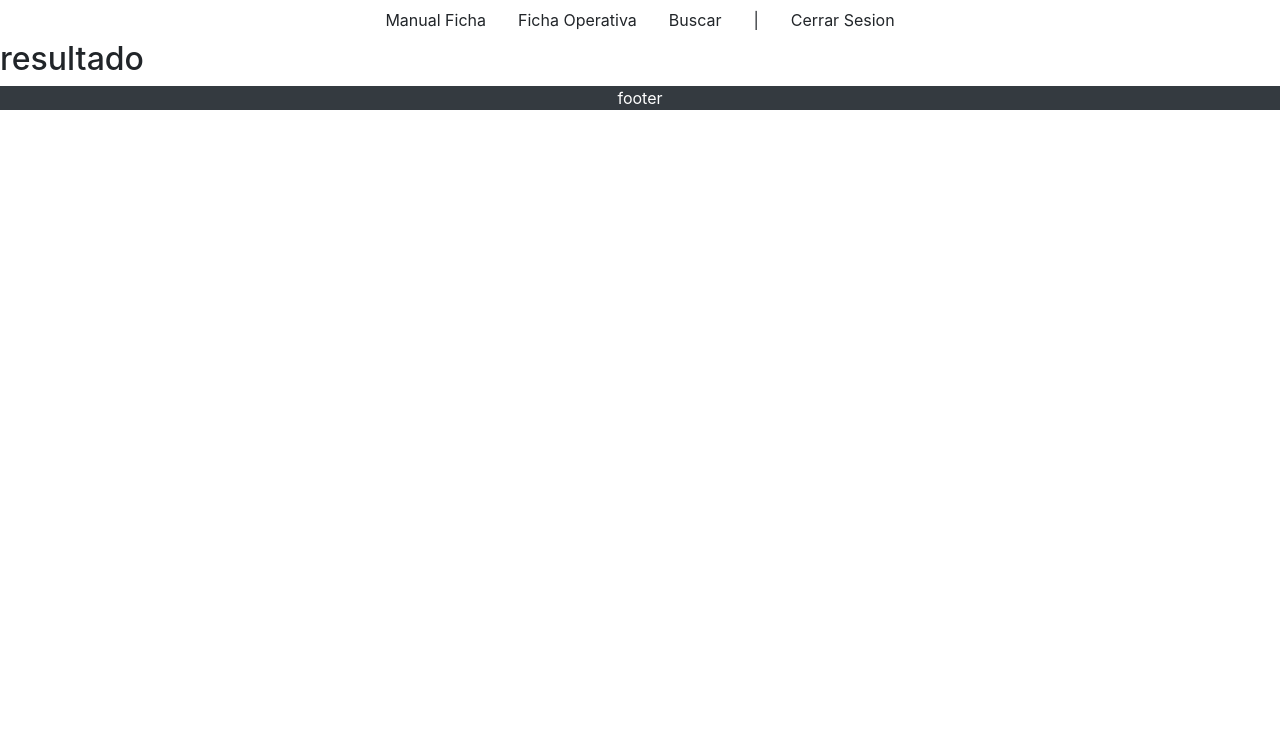
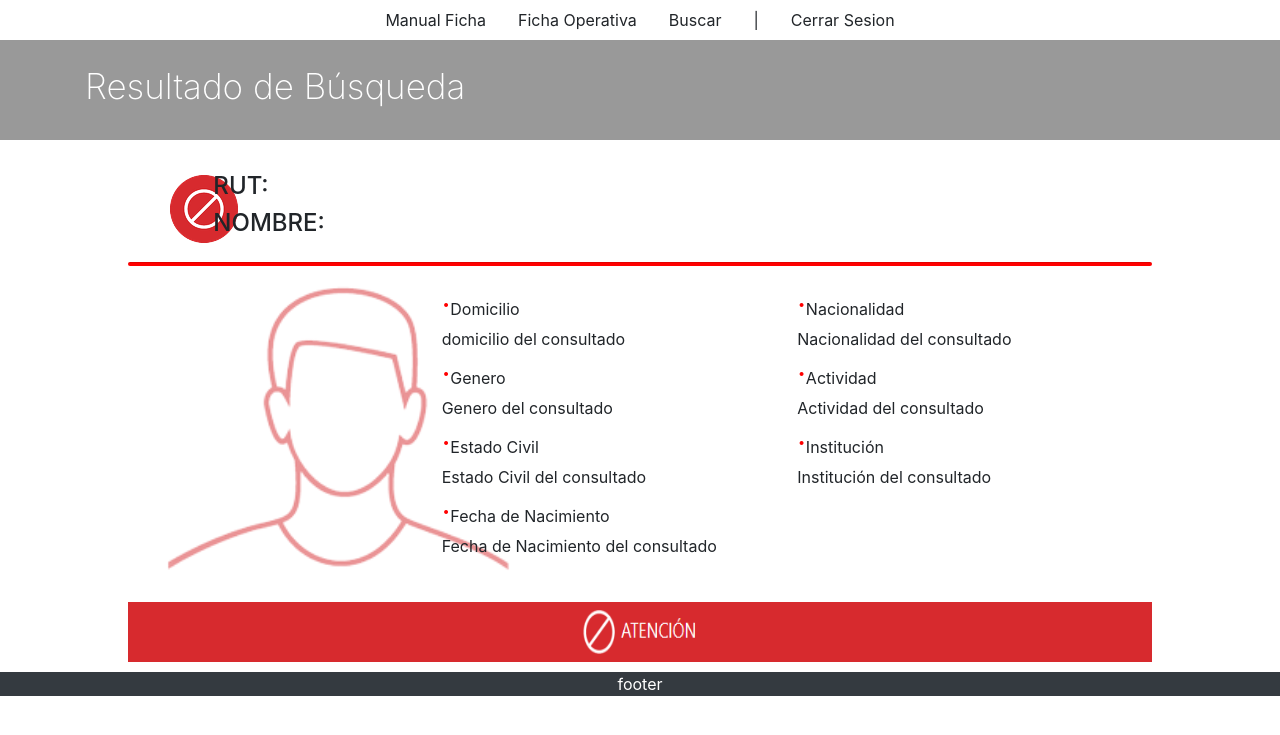
Before and after one commit to Francisco-pizarro/ordenes_detencion, a Django app: page /resultado/ in a window 1280 px wide. Shown: the top 735 px of the page. Run offline with Django 4.2, Linux system fonts and the light colour scheme; some libraries are stand-ins or nearby versions.

Commit message:
Avances Template resultado

```diff
--- a/Ordenesdetencion/static/css/estilos.css
+++ b/Ordenesdetencion/static/css/estilos.css
@@ -0,0 +1,42 @@
+.title-busqueda{
+    font-size: 35px;
+    color: #FFF;
+    font-weight: 200;
+}
+
+.fondo-jumbotron{
+    background: #999999;
+    padding: 25px;
+}
+
+hr{
+    height: 3px;
+    width:80%;
+    background: red;
+    border-radius: 2px;
+
+}
+
+.punto-rojo{
+    color:red;
+    font-size: 30px;
+
+}
+
+.img-alerta-roja{
+    margin-left: 150px;
+}
+
+.img-user-rojo{
+    margin-left: 150px;
+    height: 300px;
+    width: 350px;
+}
+
+.msg-alerta{
+    margin-top: 20px;
+    margin-left: 10%;
+    margin-bottom: 10px;
+    width: 80%;
+    height: 60px;
+}
--- a/Ordenesdetencion/templates/resultado.html
+++ b/Ordenesdetencion/templates/resultado.html
@@ -1,13 +1,85 @@
 {% extends 'index.html' %}
-
+{% load static %}
 {% block title %} resultados {% endblock %}
 
 
 {% block contenido %}
 
-<h2>
-  resultado
-</h2>
+<!doctype html>
+<html lang="en">
+  <body>
+
+    <div class="jumbotron jumbotron-fluid fondo-jumbotron">
+      <div class="container">
+        <h3 class="display-4 title-busqueda">Resultado de Búsqueda</h3>
+      </div>
+    </div>
+    <div class="container-fluid contenedor-superior ">
+      <div class="row">
+        <div class="col-2">
+          <img class="img-alerta-roja" src="{% static 'img/btn-rojo.png' %}">
+        </div>
+        <div class="col-10">
+          <div class="row"><p class="h4">RUT: </p></div>
+          <div class="row"><p class="h4">NOMBRE: </p></div>
+        </div>
+      </div>
+    </div>
+    <hr>
+    <div class="container-fluid">
+      <div class="row">
+        <div class="col-4">
+          <img class="img-user-rojo" src="{% static 'img/user-rojo.png' %}">
+        </div>
+        <div class="col-8">
+          <div class="row">
+            <div class="col-5"><span class="punto-rojo">·</span>Domicilio</div>
+            <div class="col-5"><span class="punto-rojo">·</span>Nacionalidad</div>
+          </div>
+          <div class="row">
+            <div class="col-5">domicilio del consultado</div>
+            <div class="col-5">Nacionalidad del consultado</div>
+          </div>
+          <!-- Segunda Linea -->
+          <div class="row">
+            <div class="col-5"><span class="punto-rojo">·</span>Genero</div>
+            <div class="col-5"><span class="punto-rojo">·</span>Actividad</div>
+          </div>
+          <div class="row">
+            <div class="col-5">Genero del consultado</div>
+            <div class="col-5">Actividad del consultado</div>
+          </div>
+          <!-- Tercera Linea -->
+          <div class="row">
+            <div class="col-5"><span class="punto-rojo">·</span>Estado Civil</div>
+            <div class="col-5"><span class="punto-rojo">·</span>Institución</div>
+          </div>
+          <div class="row">
+            <div class="col-5">Estado Civil del consultado</div>
+            <div class="col-5">Institución del consultado</div>
+          </div>
+          <!-- Cuarta Linea -->
+          <div class="row">
+            <div class="col-5"><span class="punto-rojo">·</span>Fecha de Nacimiento</div>
+            <div class="col-5"><span class="punto-rojo"></span></div>
+          </div>
+          <div class="row">
+            <div class="col-5">Fecha de Nacimiento del consultado</div>
+            <div class="col-5"></div>
+          </div>
+        </div>
+
+        </div>
+      </div>
+      <div class="container-fluid">
+        <div class="row">
+          <img  class="msg-alerta" src="{% static 'img/msg-alerta.png' %}" alt="">
+        </div>
+      </div>
+
+    <link rel="stylesheet" href="/static/css/estilos.css">
+  </body>
+</html>
 
 
 {% endblock %}
```
Also changed, not shown: Ordenesdetencion/static/img/btn-rojo.png (added), Ordenesdetencion/static/img/msg-alerta.png (added), Ordenesdetencion/static/img/user-rojo.png (added).
